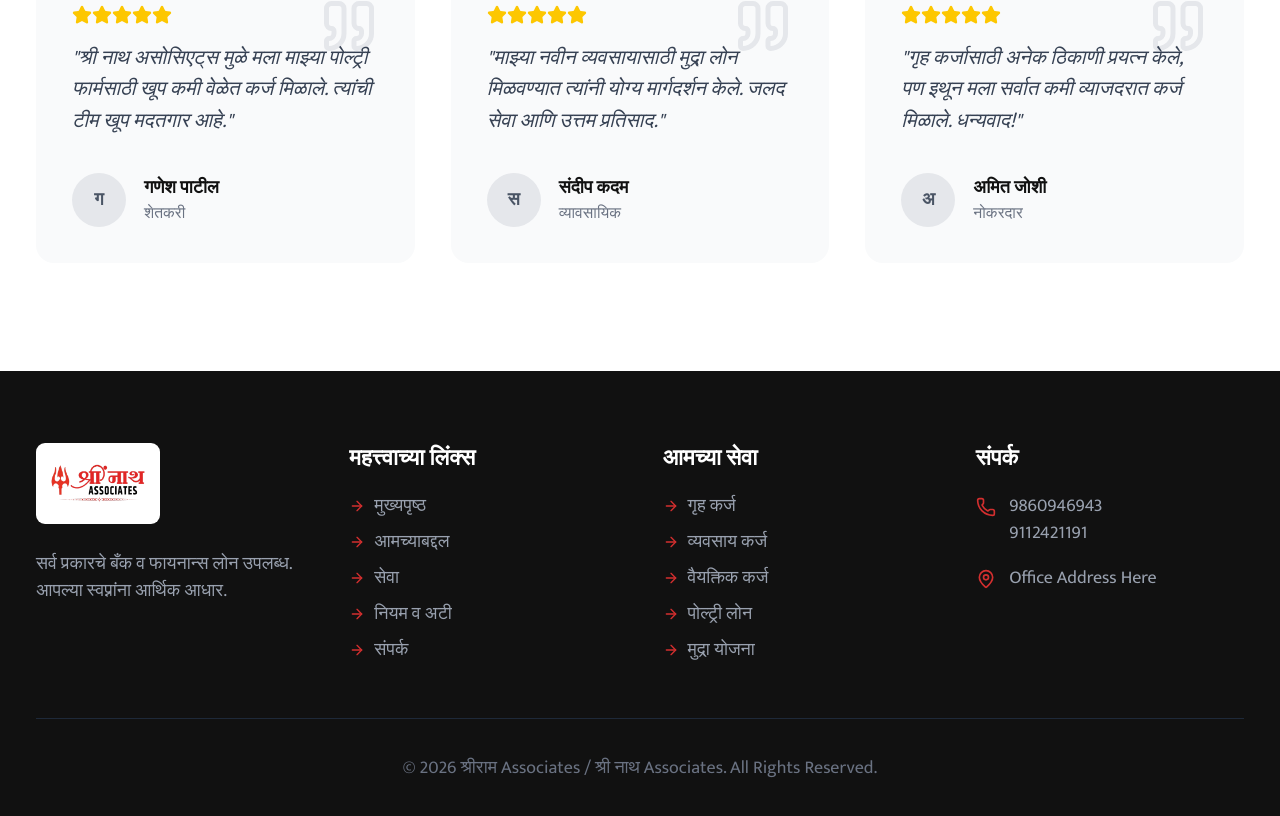
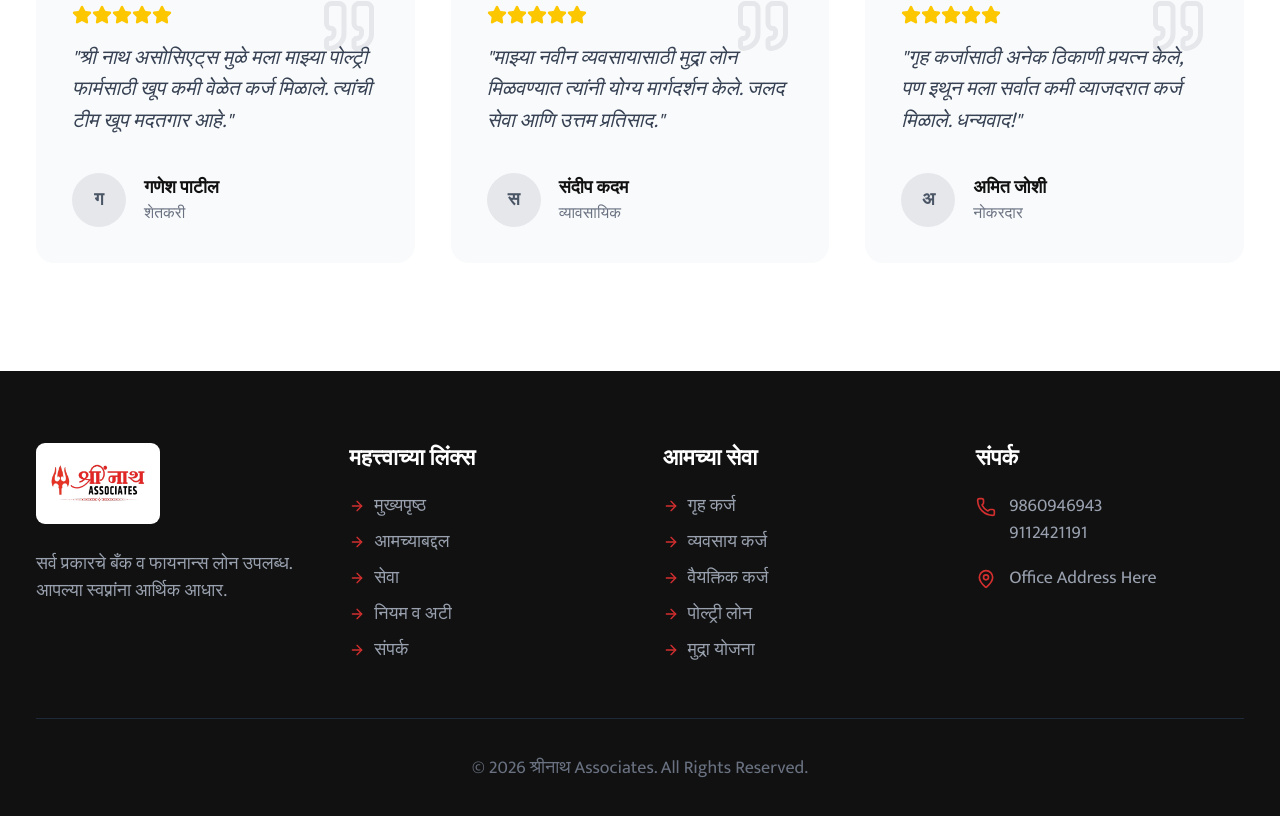
Before and after one commit to atmajkhatavkar404/shreenath-associates, a Next.js app: page / in a window 1280 px wide. Shown: the part 4190-5006 px from the top of the page. Built offline with nearby package versions, Linux system fonts and the light colour scheme.

Commit message:
Update footer text for brand consistency

```diff
--- a/components/Footer.tsx
+++ b/components/Footer.tsx
@@ -67,7 +67,7 @@ export default function Footer() {
         </div>
 
         <div className="border-t border-gray-800 pt-8 text-center text-gray-500">
-          <p>© {new Date().getFullYear()} श्रीराम Associates / श्री नाथ Associates. All Rights Reserved.</p>
+          <p>© {new Date().getFullYear()}  श्रीनाथ Associates. All Rights Reserved.</p>
         </div>
       </div>
     </footer>
```
